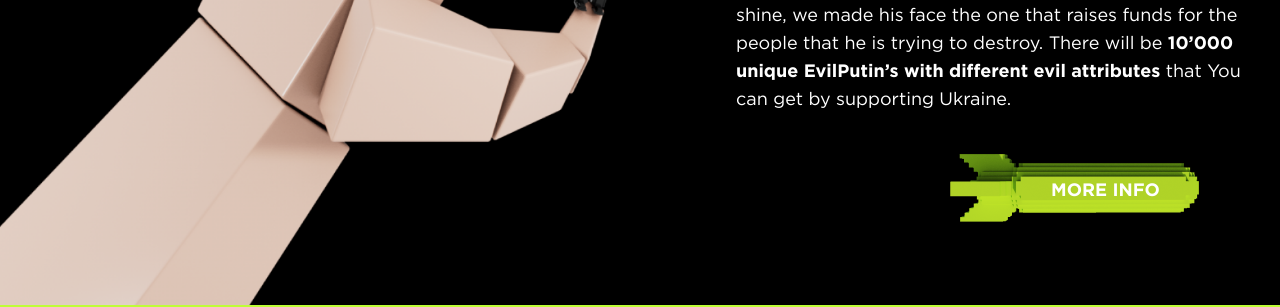
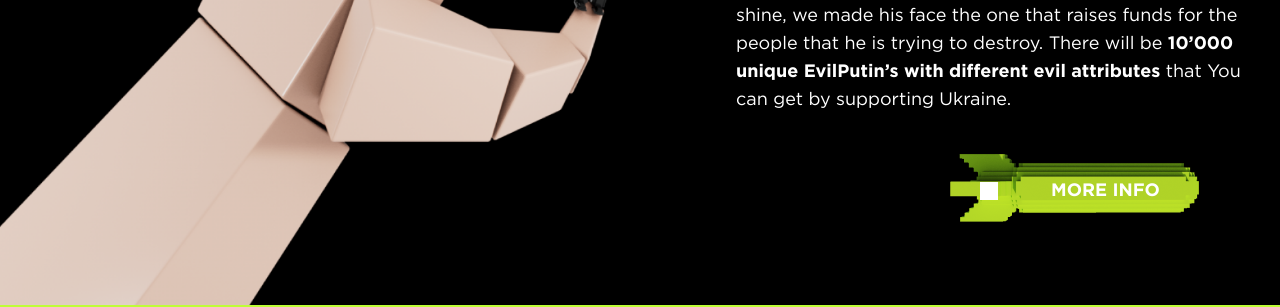
Before and after one commit to apostlekotov/evil-putin, a Next.js app: page / in a window 1280 px wide. Shown: the part 1220-1527 px from the top of the page. Built offline with nearby package versions, Linux system fonts and the light colour scheme; a web font is replaced by a local one.

Commit message:
💅 style fixes

```diff
--- a/src/components/Layout/Header/index.tsx
+++ b/src/components/Layout/Header/index.tsx
@@ -34,7 +34,11 @@ export const Header: React.FC = () => {
     >
       <div
         className={`flex items-center w-full 2xl:max-w-screen-2xl mx-auto justify-between transition-[padding] ease-in-out delay-200
-        ${small ? "px-4 xl:px-6 py-6 md:py-8" : "px-8 xl:px-8 py-8 md:py-16"}`}
+        ${
+          small && !open
+            ? "px-4 xl:px-6 py-6 md:py-8"
+            : "px-8 xl:px-8 py-8 md:py-16"
+        }`}
       >
         <div>
           <Link href='/'>
@@ -61,7 +65,7 @@ export const Header: React.FC = () => {
         </div>
 
         <nav
-          className={`flex flex-col space-y-8 text-center font-bold text-2xl leading-6 md:leading-8 fixed px-12 md:px-0 w-full md:w-auto top-36 md:top-1/2 md:-translate-y-1/2 left-1/2 -translate-x-1/2 md:space-y-0 md:flex md:flex-row md:text-lg md:opacity-100 md:space-x-4 lg:space-x-9 md:pointer-events-auto md:absolute transition ease-out delay-200 z-10 ${
+          className={`flex flex-col space-y-12 md:text-center font-bold text-4xl leading-6 md:leading-8 fixed px-8 md:px-0 w-full md:w-auto top-36 md:top-1/2 md:-translate-y-1/2 left-1/2 -translate-x-1/2 md:space-y-0 md:flex md:flex-row md:text-lg md:opacity-100 md:space-x-4 lg:space-x-9 md:pointer-events-auto md:absolute transition ease-out delay-200 z-10 ${
             open
               ? "opacity-100 pointer-events-auto"
               : "opacity-0 pointer-events-none"
@@ -94,13 +98,7 @@ export const Header: React.FC = () => {
           </Link>
         </nav>
 
-        <div
-          className={`flex items-center space-x-10 sm:space-x-4 lg:space-x-10 fixed bottom-8 left-1/2 -translate-x-1/2 md:relative md:bottom-0 md:left-auto md:-translate-x-0 md:opacity-100 md:pointer-events-auto transition ease-out delay-200 ${
-            open
-              ? "opacity-100 pointer-events-auto"
-              : "opacity-0 pointer-events-none"
-          }`}
-        >
+        <div className='hidden md:flex items-center space-x-10 sm:space-x-4 lg:space-x-10 fixed bottom-8 left-1/2 -translate-x-1/2 md:relative md:bottom-0 md:left-auto md:-translate-x-0 transition ease-out delay-200'>
           <Links links={links} className='w-10 h-10' />
         </div>
       </div>
--- a/src/components/NukeLink/index.tsx
+++ b/src/components/NukeLink/index.tsx
@@ -1,6 +1,6 @@
-import { NukeImage } from "@/assets/img";
 import Image from "next/image";
 import Link from "next/link";
+import { NukeImage } from "@/assets/img";
 
 type Props = {
   href: string;
@@ -16,14 +16,22 @@ export const NukeLink: React.FC<Props> = ({
 }) => (
   <Link href={href}>
     <a
-      className={`text-center relative transition-transform ease-out duration-200 hover:scale-105 active:scale-95 ${
+      className={`text-center relative h-20 w-[216px] md:w-[337px] md:h-[106px] transition-transform ease-out duration-200 hover:scale-105 active:scale-95 ${
         secondary ? "saturate-0" : ""
       } ${className ? className : ""}`}
     >
-      <span className='uppercase text-lg font-bold absolute left-0 right-0 top-1/2 -translate-y-1/2 pl-[104px] pr-[52px] mx-auto'>
+      <div className="absolute left-[52px] md:left-[69px] top-1/2 -translate-y-1/2 bg-white w-[10px] h-[10px] md:w-[18px] md:h-[18px]"></div>
+      <span className='uppercase text-base md:text-lg font-bold absolute left-0 right-0 top-1/2 -translate-y-1/2 pl-[66px] pr-[34px] md:pl-[104px] md:pr-[52px] mx-auto'>
         {children}
       </span>
-      <Image src={NukeImage} alt='nuke' className='-z-10' priority />
+      <Image
+        src={NukeImage}
+        alt='nuke'
+        className='-z-10'
+        objectFit='contain'
+        layout='fill'
+        priority
+      />
     </a>
   </Link>
 );
```
